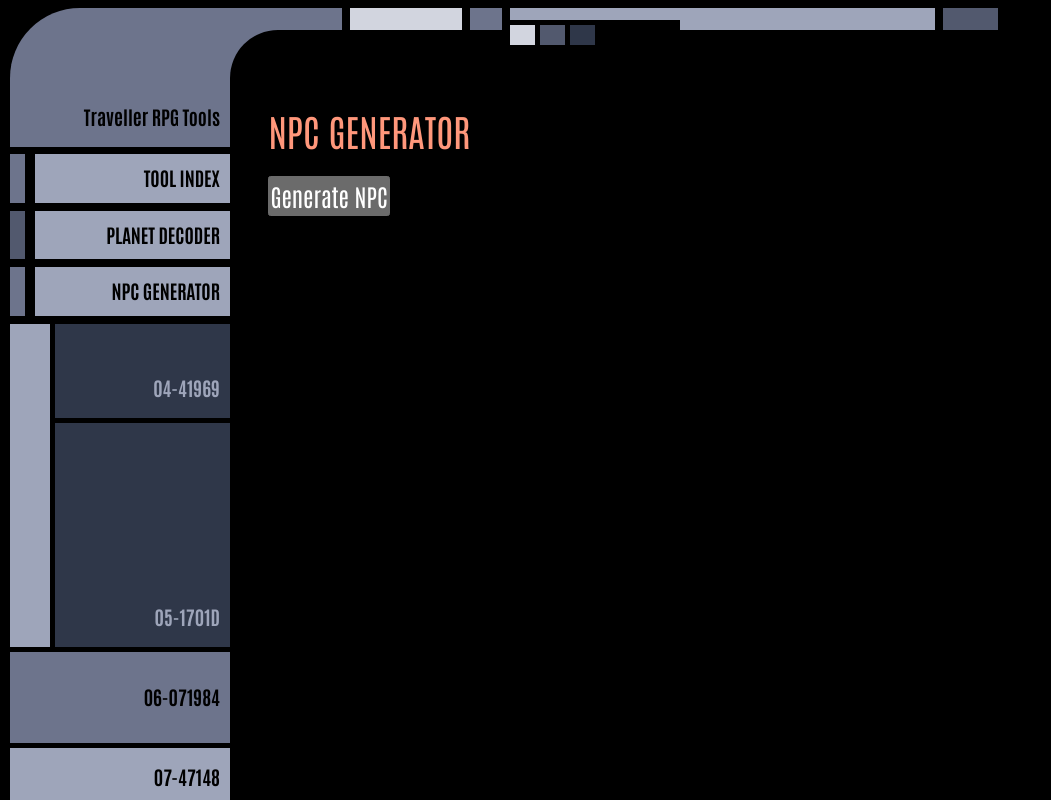
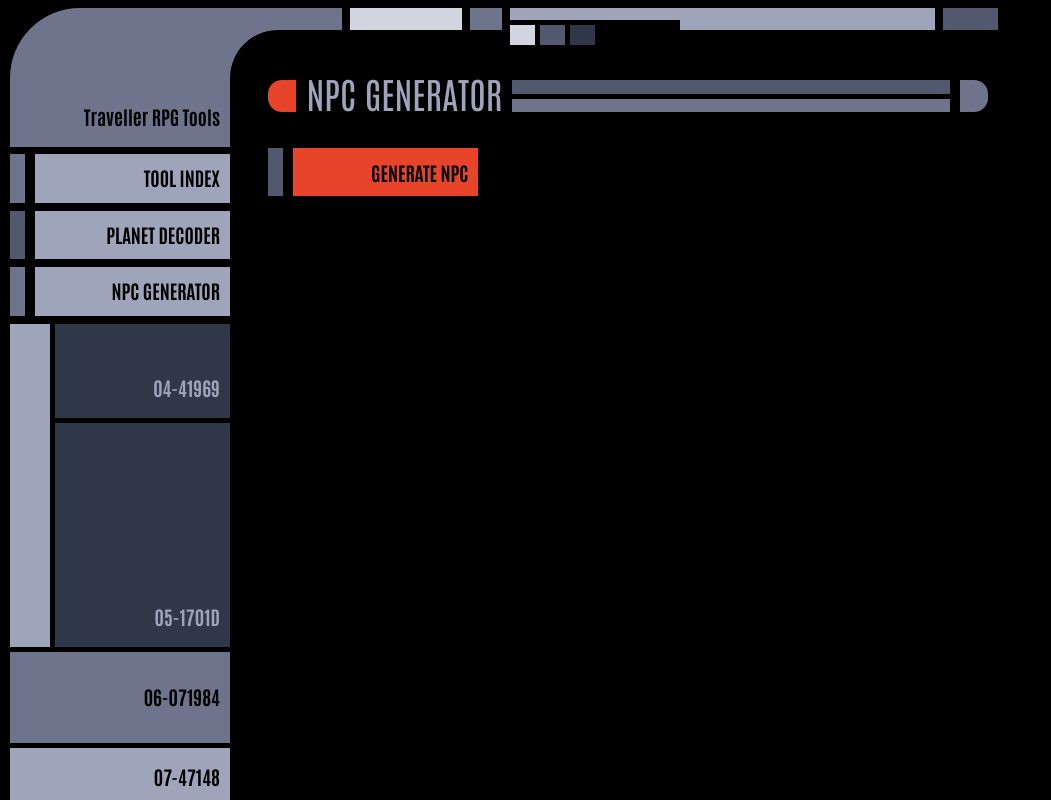
Before and after one commit to casrpg/traveller-rpg-tools, a React (Vite) app in the folder app/: page /npc-generator in a window 1280 px wide. Shown: the top 800 px of the page, without its empty margins (0-1051 px from the left). Built offline with nearby package versions, Linux system fonts and the light colour scheme; the HTML template or start-up script is replaced by a standard one.

Commit message:
Add basic styles to NPC Generator component

```diff
--- a/app/src/features/NPCGenerator.tsx
+++ b/app/src/features/NPCGenerator.tsx
@@ -1,4 +1,9 @@
 import React, { useState } from 'react'
+import { Heading } from '../lcars/Heading'
+import { List } from '../lcars/List'
+import { ListItem } from '../lcars/ListItem'
+import { ButtonBar } from '../lcars/ButtonBar'
+import Button from '../lcars/Button'
 interface NPC {
   name: string
   occupation: string
@@ -20,24 +25,19 @@ export const NPCGenerator: React.FC = () => {
   }
 
   return (
-    <div className="lcars-panel">
-      <h2 className="mb-4 text-2xl font-bold lcars-header">NPC Generator</h2>
-      <div className="lcars-content">
-        <button
-          onClick={generateNPC}
-          className="mb-4 lcars-button"
-        >
-          Generate NPC
-        </button>
-        {npc && (
-          <div className="mt-4">
-            <div className="lcars-element">{npc.name}</div>
-            <div className="lcars-element">Occupation: {npc.occupation}</div>
-            <div className="lcars-element">Skills: {npc.skills.join(', ')}</div>
-            <div className="lcars-element">Equipment: {npc.equipment.join(', ')}</div>
-          </div>
-        )}
-      </div>
-    </div>
+    <>
+      <Heading align="left">NPC Generator</Heading>
+      <ButtonBar alignment="space-between">
+        <Button color="orange" onClick={generateNPC}>Generate NPC</Button>
+      </ButtonBar>
+      {npc && (
+        <List>
+          <ListItem color="orange" >Name: {npc.name}</ListItem>
+          <ListItem color="cyan">Occupation: <span className="cyan">{npc.occupation}</span></ListItem>
+          <ListItem color="green">Skills: <span className="green">{npc.skills.join(', ')}</span></ListItem>
+          <ListItem color="pale-orange">Equipment: <span className="pale-orange">{npc.equipment.join(', ')}</span></ListItem>
+        </List>
+      )}
+    </>
   )
 }
```
